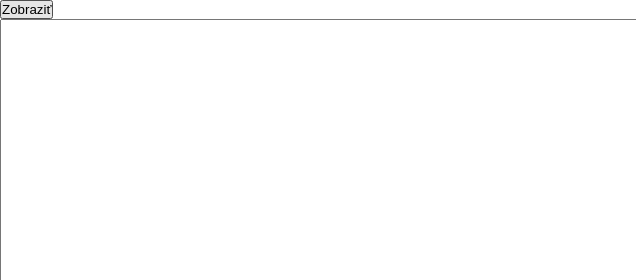
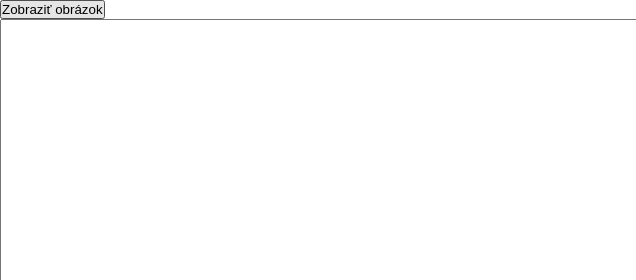
Before and after one commit to ejdam87/ves-spa, a plain HTML site: page gympel/public/index.html in a window 1280 px wide. Shown: the top 280 px of the page, 0-636 px from the left. Drawn offline with Linux system fonts and the light colour scheme.

Commit message:
zmena button

```diff
--- a/gympel/public/index.html
+++ b/gympel/public/index.html
@@ -7,7 +7,7 @@
 <body>
 <section>
 	<form method="POST" action="/render">
-		<button>Zobraziť</button>
+		<button>Zobraziť obrázok</button>
 		<textarea name="ves"></textarea>
 	</form>
 </section>
```
